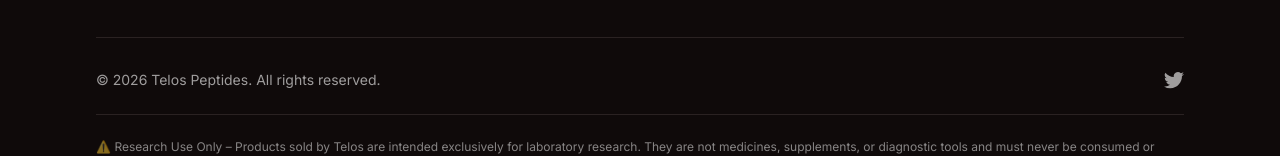
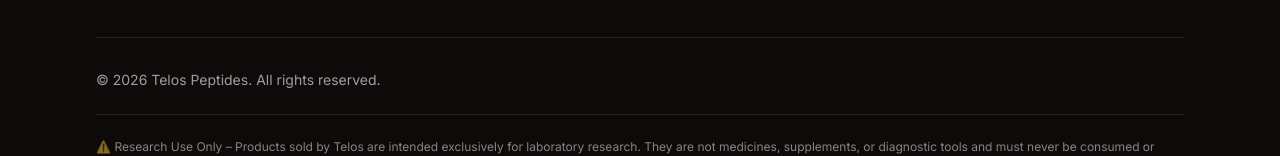
Before and after one commit to FuMMoD/telos-peptides, a Next.js app: page / in a window 1280 px wide. Shown: the part 2772-2928 px from the top of the page. Built offline with nearby package versions, Linux system fonts and the light colour scheme; no server answers.

Commit message:
Complete site rebuild with all pages, fixed colors, cleaned up footer

```diff
--- a/src/components/Footer.tsx
+++ b/src/components/Footer.tsx
@@ -63,17 +63,7 @@ export function Footer() {
           viewport={{ once: true }}
           className="border-t border-dark-800 pt-8"
         >
-          <div className="flex flex-col md:flex-row items-center justify-between">
-            <p className="text-white/60 text-sm">© 2026 Telos Peptides. All rights reserved.</p>
-            <div className="mt-4 md:mt-0 flex space-x-6">
-              <Link href="#" className="text-white/60 hover:text-white transition-colors">
-                <span className="sr-only">Twitter</span>
-                <svg className="w-5 h-5" fill="currentColor" viewBox="0 0 20 20">
-                  <path d="M6.29 18.251c7.547 0 11.675-6.253 11.675-11.675 0-.178 0-.355-.012-.53A8.348 8.348 0 0020 3.92a8.19 8.19 0 01-2.357.646 4.118 4.118 0 001.804-2.27 8.224 8.224 0 01-2.605.996 4.107 4.107 0 00-7.007 3.743 11.65 11.65 0 01-8.457-4.287 4.106 4.106 0 001.27 5.477A4.073 4.073 0 01.8 7.713v.052a4.105 4.105 0 003.292 4.022 4.095 4.095 0 01-1.853.07 4.108 4.108 0 003.834 2.85A8.233 8.233 0 010 16.407a11.616 11.616 0 006.29 1.84" />
-                </svg>
-              </Link>
-            </div>
-          </div>
+          <p className="text-white/60 text-sm">© 2026 Telos Peptides. All rights reserved.</p>
 
           {/* Disclaimer */}
           <p className="text-white/50 text-xs mt-6 pt-6 border-t border-dark-800">
```
